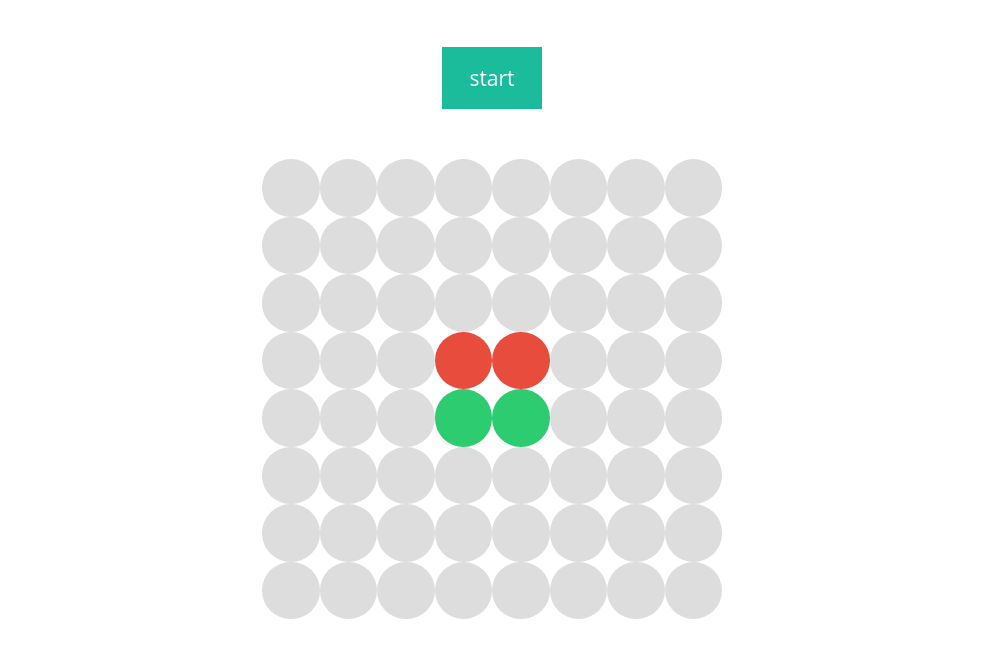
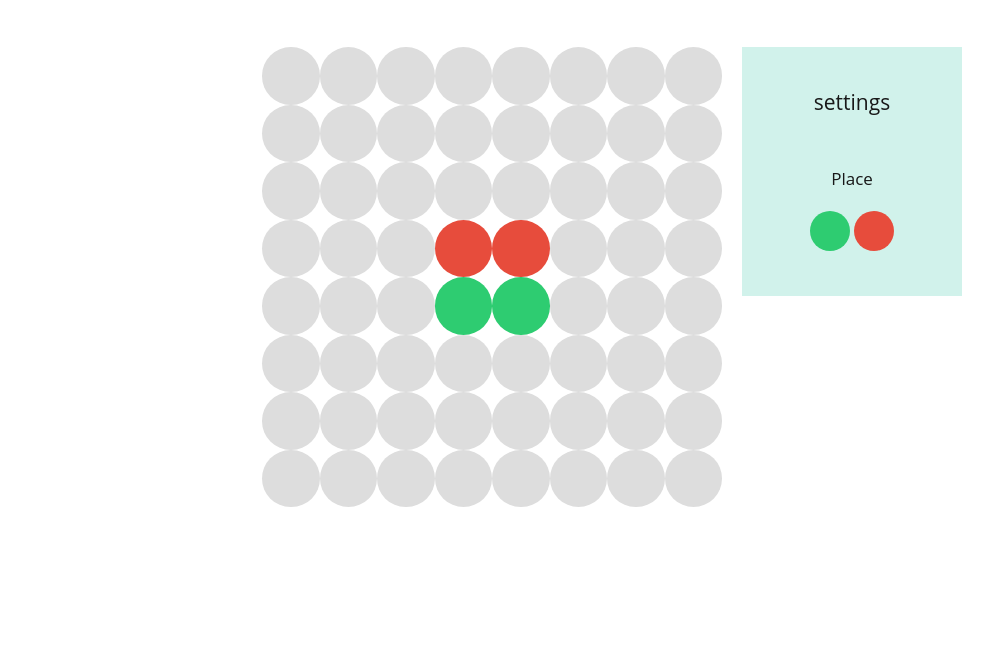
Before and after one commit to Vogeltak/reversi, a plain HTML site: page www/play/index.html in a window 1280 px wide. Both pictures are taken after a click on the element "start". Shown: the part 215-872 px from the top of the page, without its empty margins (138-1141 px from the left). After the commit the page ends 800 px from the top, so only its background shows below. Drawn offline with Linux system fonts and the light colour scheme.

Commit message:
Added placing functionality
The player can now select a color and click on a tile to tranform it into the selected color.

```diff
--- a/www/play/index.html
+++ b/www/play/index.html
@@ -50,7 +50,7 @@
 			<h2><a href="../">&crarr; back to introduction</a></h2>
 		</div>
 
-		<div class="two columns offset-by-seven add-top button">
+		<div class="two columns offset-by-seven add-top button" id="start">
 			<h4>start</h4>
 		</div>
 
@@ -121,6 +121,13 @@
 			<div class="tile 63"></div>
 		</div>
 
+		<div class="four columns add-top settings">
+			<h4 class="add-bottom">settings</h4>
+			<h5 class="half-bottom">Place</h5>
+			<div class="colorpicker human"></div>
+			<div class="colorpicker computer"></div>
+		</div>
+
 	</div><!-- container -->
 
 	<!-- Scripts
--- a/www/scripts/Game.js
+++ b/www/scripts/Game.js
@@ -1,7 +1,7 @@
 /*
  *
  *	File: Game.js
- *	Description: Main file for setti#ng up and maintaining the game
+ *	Description: Main file for setting up and maintaining the game
  *
  *	Authors: Vogeltak, Pacmega, Joep359
  *
@@ -13,7 +13,21 @@ document.getElementsByClassName('button')[0].onclick = init;
 
 var board = [];
 
+var playerColor = '#2ecc71';
+
+document.getElementsByClassName('human')[0].addEventListener('click', function() { playerColor = '#2ecc71'; });
+document.getElementsByClassName('computer')[0].addEventListener('click', function() { playerColor = '#e74c3c'; });
+
 function init() {
+	// set visibility of board to 'visible'
+	document.getElementById('board').style.visibility = 'visible';
+
+	// set visibility of settings to 'visible'
+	document.getElementsByClassName('settings')[0].style.visibility = 'visible';
+
+	// set visibility start to 'hidden'
+	document.getElementsByClassName('button')[0].style.display = 'none';
+
 	// initialize empty board array
 	/*
 	 *	BOARD LAYOUT
@@ -31,8 +45,14 @@ function init() {
 		board[i] = new Tile(i);
 	}
 
+	// set default state
 	board[27].setRed();
 	board[28].setRed();
 	board[35].setGreen();
 	board[36].setGreen();
+
+	// set event listener for every tile
+	for (var j = 0; j < 64; j++) {
+		board[j].getTile().addEventListener('click', board[j], false);
+	}
 }
--- a/www/scripts/Tile.js
+++ b/www/scripts/Tile.js
@@ -33,4 +33,8 @@ function Tile(index) {
 		this.getTile().style.backgroundColor = '#e74c3c';
 	}
 
+	this.handleEvent = function() {
+		this.getTile().style.backgroundColor = playerColor;
+	}
+
 }
--- a/www/stylesheets/game.css
+++ b/www/stylesheets/game.css
@@ -25,6 +25,7 @@
 
  #board {
 	height: 460px;
+	visibility: hidden;
 }
 
 .tile {
@@ -44,3 +45,44 @@
 		transform: scale(1.1);
 		background-color: #bbb;
 	}
+
+.settings {
+	background-color: rgba(26, 188, 156, 0.2);
+	padding: 40px 0 40px 0;
+	text-align: center;
+	visibility: hidden;
+}
+
+.colorpicker {
+	width: 40px;
+	height: 40px;
+	border-radius: 20px;
+	display: inline-block;
+	margin-left: auto;
+	margin-right: auto;
+	cursor: pointer;
+}
+
+	.colorpicker:hover {
+		-o-transform: scale(1.1);
+		-ms-transform: scale(1.1);
+		-moz-transform: scale(1.1);
+		-webkit-transform: scale(1.1);
+		transform: scale(1.1);
+	}
+
+.human {
+	background-color: #2ecc71;
+}
+
+	.human:hover {
+		background-color: #27ae60;
+	}
+
+.computer {
+	background-color: #e74c3c;
+}
+
+	.computer:hover {
+		background-color: #c0392b;
+	}
```
